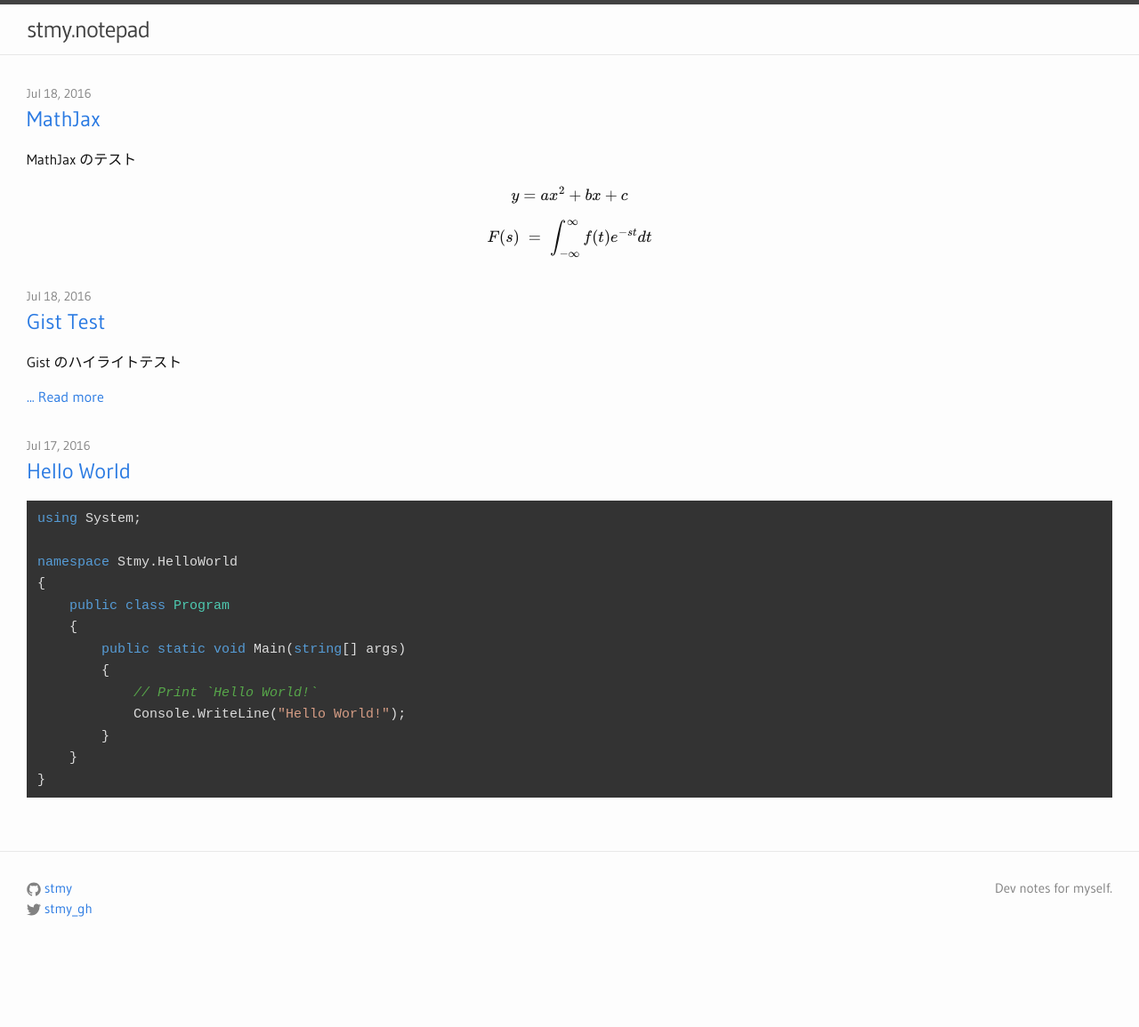
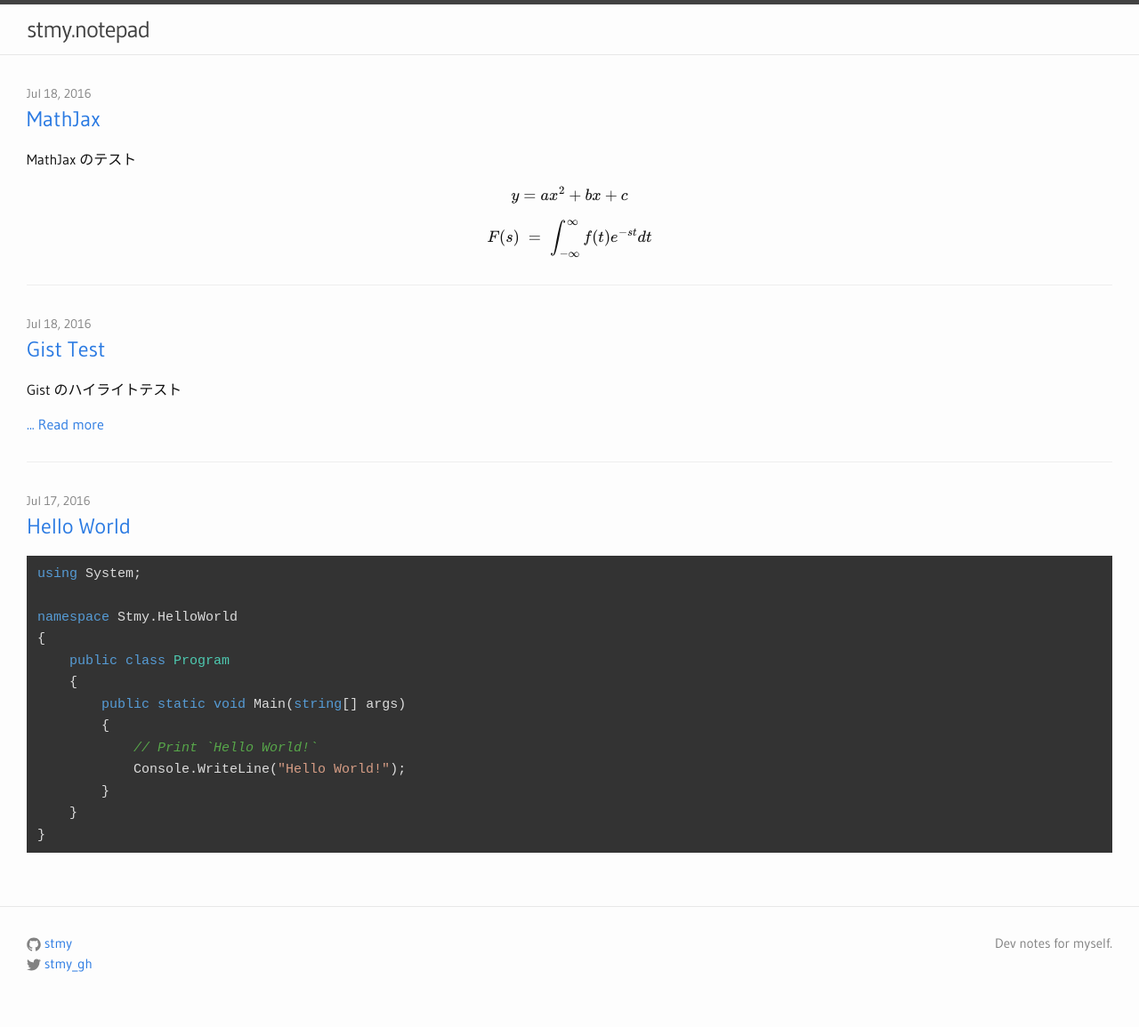
Before and after one commit to stmy/stmy.github.io, a Jekyll site: the page built from index.html, in a window 1280 px wide. Shown: the whole page at 89% size. Built offline with Jekyll 4.4.1, drawn with Linux system fonts in a browser that asks for light colours; nearby versions of some CDN libraries; formulas are drawn with MathJax 3; before the commit the page ends 1093 px from its top, so only the background shows below that.

Commit message:
Update _layout.scss

```diff
--- a/_sass/_layout.scss
+++ b/_sass/_layout.scss
@@ -182,6 +182,10 @@
     > li {
         margin-bottom: $spacing-unit;
     }
+
+    > li:not(:last-child) {
+        border-bottom: solid 1px #eee;
+    }
 }
 
 .post-meta {
```
